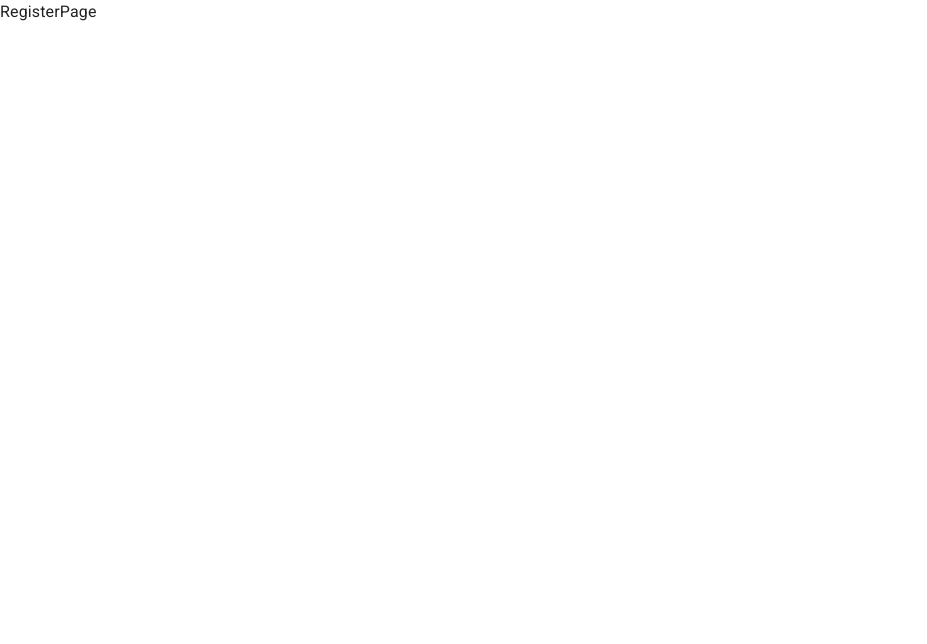
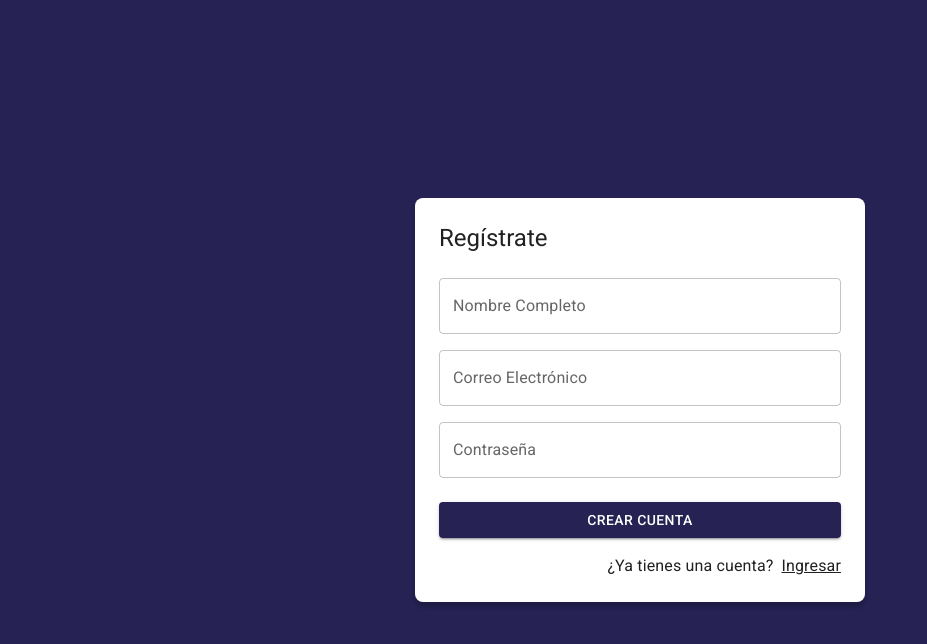
Before and after one commit to paolaguerra/journal-app, a React (Create React App) app: page /auth/register in a window 1280 px wide. Shown: the top 644 px of the page, without its empty margins (0-927 px from the left). Built offline with nearby package versions, Linux system fonts and the light colour scheme.

Commit message:
AuthLayout para reutilizar el componente

```diff
--- /dev/null
+++ b/src/auth/layout/AuthLayout.jsx
@@ -0,0 +1,35 @@
+import { Grid, Typography } from "@mui/material";
+
+export const AuthLayout = ({ children, title = "" }) => {
+  return (
+    <Grid
+      container
+      spacing={0}
+      direction="column"
+      alignItems="center"
+      justifyContent="center"
+      sx={{
+        minHeight: "100vh",
+        backgroundColor: "primary.main",
+        padding: 4,
+      }}
+    >
+      <Grid
+        item
+        className="box-shadow"
+        xs={3}
+        sx={{
+          width: { sm: 450 },
+          backgroundColor: "white",
+          padding: 3,
+          borderRadius: 2,
+        }}
+      >
+        <Typography variant="h5" sx={{ mb: 1 }}>
+          {title}
+        </Typography>
+        {children}
+      </Grid>
+    </Grid>
+  );
+};
--- a/src/auth/pages/LoginPage.jsx
+++ b/src/auth/pages/LoginPage.jsx
@@ -1,30 +1,14 @@
 import { Google } from "@mui/icons-material";
 import { Button, Grid, Link, TextField, Typography } from "@mui/material";
 import { Link as RouterLink } from "react-router-dom";
+import { AuthLayout } from "../layout/AuthLayout";
 
 export const LoginPage = () => {
   return (
-    <Grid
-      container
-      spacing={0}
-      direction="column"
-      alignItems="center"
-      justifyContent="center"
-      sx={{ minHeight: "100vh", backgroundColor: "primary.main", padding: 4 }}
-    >
-      <Grid
-        item
-        className="box-shadow"
-        xs={3}
-        sx={{ backgroundColor: "white", padding: 3, borderRadius: 2 }}
-      >
-        <Typography variant="h5" sx={{ mb: 1 }}>
-          Login
-        </Typography>
-
+    <AuthLayout title="Ingresar">
       <form>
         <Grid container>
-            <Grid item xs={ 12 } sx={{ mt:2 }}>
+          <Grid item xs={12} sx={{ mt: 2 }}>
             <TextField
               label="Correo"
               type="email"
@@ -32,7 +16,7 @@ export const LoginPage = () => {
               fullWidth
             />
           </Grid>
-            <Grid item xs={ 12 } sx={{ mt:2 }}>
+          <Grid item xs={12} sx={{ mt: 2 }}>
             <TextField
               label="Contraseña"
               type="password"
@@ -41,29 +25,27 @@ export const LoginPage = () => {
             />
           </Grid>
 
-            <Grid container spacing={ 2 } sx={{ mb:2, mt:1 }}>
-              <Grid item xs={ 12 } sm={ 6 }>
-                <Button variant='contained' fullWidth>
+          <Grid container spacing={2} sx={{ mb: 2, mt: 1 }}>
+            <Grid item xs={12} sm={6}>
+              <Button variant="contained" fullWidth>
                 Login
               </Button>
             </Grid>
-            <Grid item xs={ 12 } sm={ 6 }>
-              <Button variant='contained' fullWidth>
+            <Grid item xs={12} sm={6}>
+              <Button variant="contained" fullWidth>
                 <Google />
-                <Typography sx={{ ml:1 }}>Google</Typography>
+                <Typography sx={{ ml: 1 }}>Google</Typography>
               </Button>
             </Grid>
           </Grid>
 
-            <Grid container direction='row' justifyContent='end'>
-              <Link component={ RouterLink } color='inherit' to="/auth/register">
+          <Grid container direction="row" justifyContent="end">
+            <Link component={RouterLink} color="inherit" to="/auth/register">
               Crear una cuenta
             </Link>
           </Grid>
-
         </Grid>
       </form>
-      </Grid>
-    </Grid>
+    </AuthLayout>
   );
 };
--- a/src/auth/pages/RegisterPage.jsx
+++ b/src/auth/pages/RegisterPage.jsx
@@ -1,7 +1,53 @@
-
+import { Button, Grid, Link, TextField, Typography } from "@mui/material";
+import { Link as RouterLink } from "react-router-dom";
+import { AuthLayout } from "../layout/AuthLayout";
 
 export const RegisterPage = () => {
   return (
-    <div>RegisterPage</div>
-  )
-}
+    <AuthLayout title="Regístrate">
+      <form>
+        <Grid container>
+          <Grid item xs={12} sx={{ mt: 2 }}>
+            <TextField
+              label="Nombre Completo"
+              type="text"
+              placeholder="Nombre"
+              fullWidth
+            />
+          </Grid>
+          <Grid item xs={12} sx={{ mt: 2 }}>
+            <TextField
+              label="Correo Electrónico"
+              type="email"
+              placeholder="correo@google.com"
+              fullWidth
+            />
+          </Grid>
+          <Grid item xs={12} sx={{ mt: 2 }}>
+            <TextField
+              label="Contraseña"
+              type="password"
+              placeholder="Contraseña"
+              fullWidth
+            />
+          </Grid>
+
+          <Grid container spacing={2} sx={{ mb: 2, mt: 1 }}>
+            <Grid item xs={12}>
+              <Button variant="contained" fullWidth>
+                Crear Cuenta
+              </Button>
+            </Grid>
+          </Grid>
+
+          <Grid container direction="row" justifyContent="end">
+            <Typography sx={{ mr: 1 }}>¿Ya tienes una cuenta?</Typography>
+            <Link component={RouterLink} color="inherit" to="/auth/login">
+              Ingresar
+            </Link>
+          </Grid>
+        </Grid>
+      </form>
+    </AuthLayout>
+  );
+};
```
Lines whose indentation alone changed are shown as unchanged.
